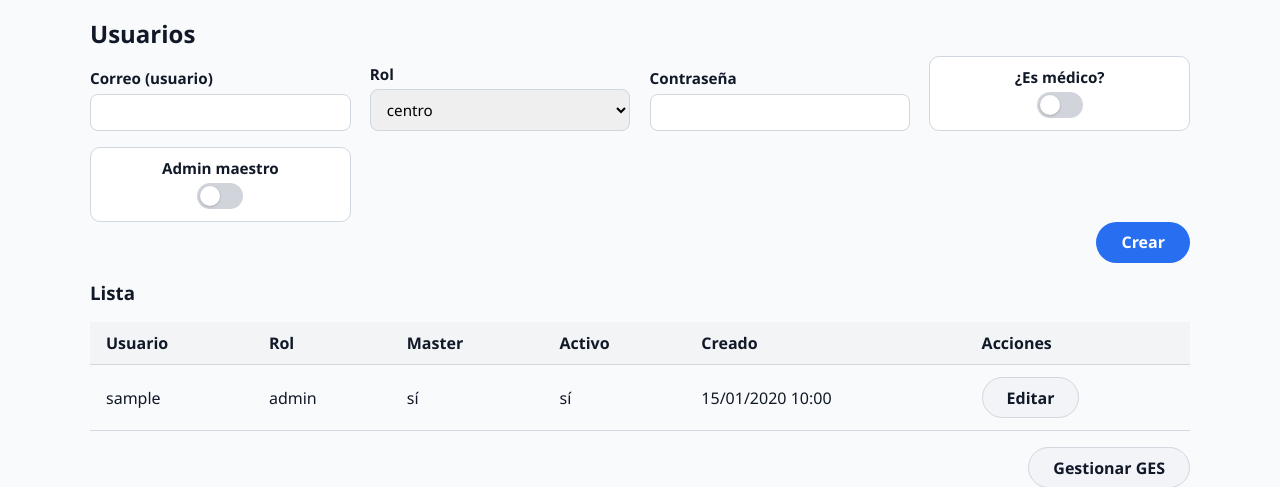
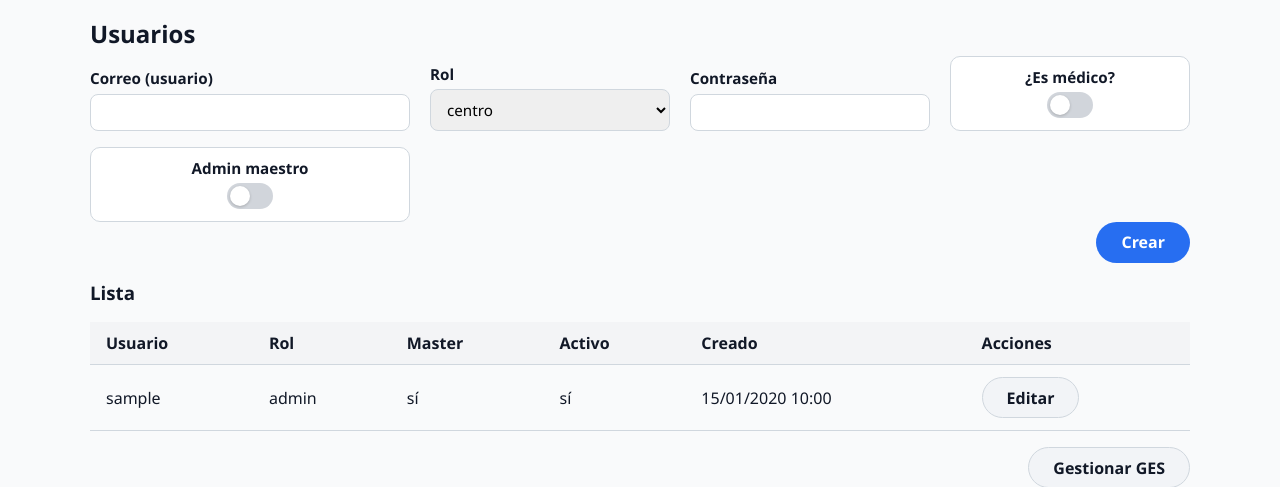
Before and after one commit to Campbeel/SSMO, a Flask app: page /admin/users in a window 1280 px wide. Shown: the part 199-686 px from the top of the page. Run offline with Flask 3, Linux system fonts and the light colour scheme; the visitor is signed in with stand-in values (Sample User, id 1); tables that the repository leaves empty hold one stand-in row (values such as "Sample post").

Commit message:
parche mal dominio

```diff
--- a/templates/admin_users.html
+++ b/templates/admin_users.html
@@ -7,7 +7,8 @@
     .domain-input {
       display: flex;
       align-items: center;
-      gap: 1.2rem;
+      gap: 0.75rem;
+      flex-wrap: wrap;
     }
     .domain-input .suffix {
       font-weight: 600;
@@ -16,9 +17,14 @@
       flex: 1;
     }
     .single-row {
-      grid-template-columns: repeat(auto-fit, minmax(240px, 1fr));
+      grid-template-columns: minmax(320px, 1.3fr) repeat(3, minmax(220px, 1fr));
       align-items: end;
-      column-gap: 1.2rem;
+      column-gap: 1.25rem;
+    }
+    @media (max-width: 960px) {
+      .single-row {
+        grid-template-columns: repeat(auto-fit, minmax(240px, 1fr));
+      }
     }
   </style>
   <h2>Usuarios</h2>
```
Also changed, not shown: ssmo_sic.db.
